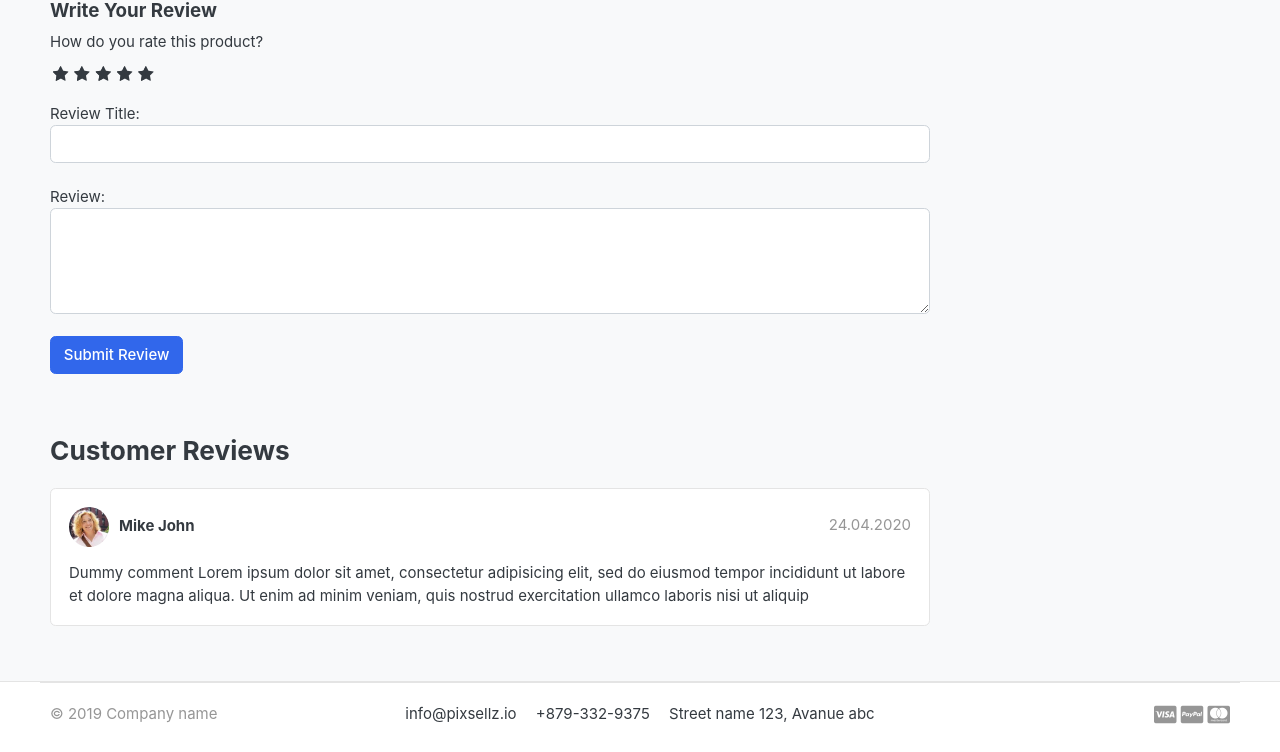
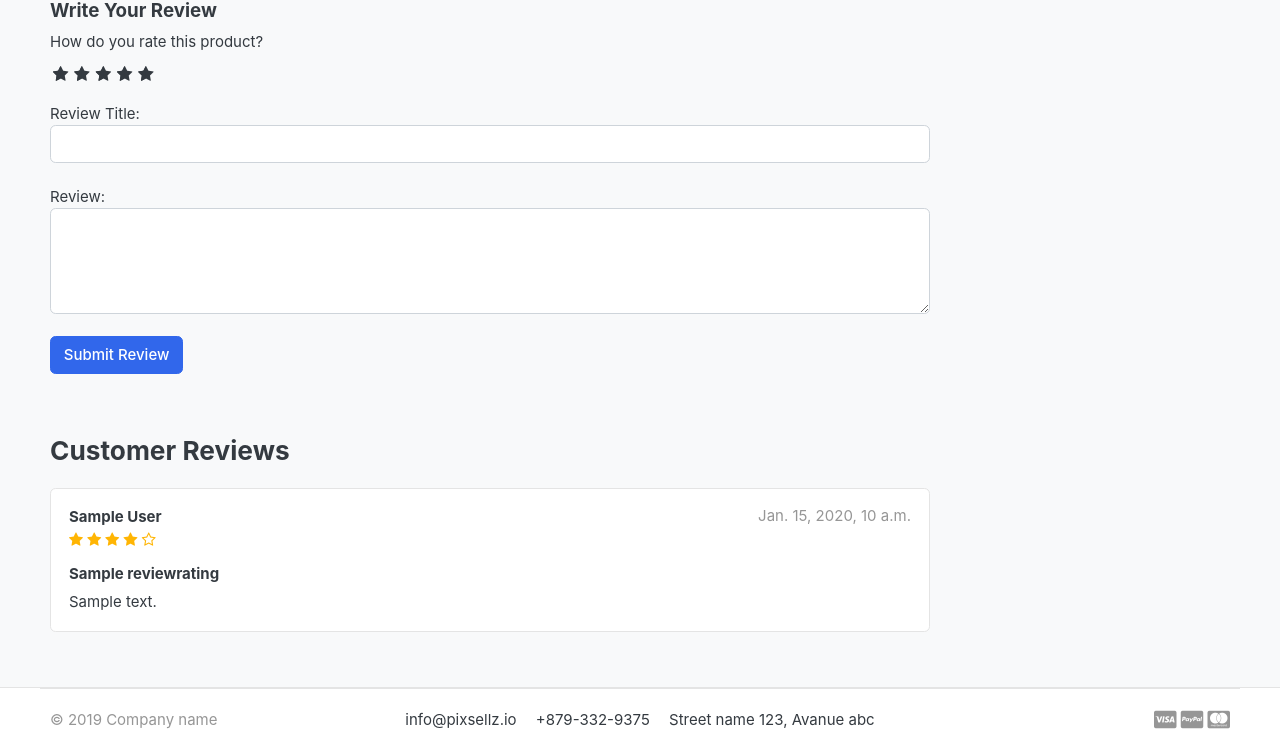
Before and after one commit to ArtemVdovyk/greatkart, a Django app: a page that uses templates/store/product-detail.html in a window 1280 px wide. Shown: the part 643-1395 px from the top of the page. Before the commit the page ends 1367 px from the top, so only its background shows below. Run offline with Django 5.2, Linux system fonts and the light colour scheme; a user stored in the database is signed in; tables that the repository leaves empty hold one stand-in row (values such as "Sample post"); grey boxes marked "Sample" are stand-in pictures; some libraries are stand-ins or nearby versions; some web fonts are replaced.

Commit message:
Added displaying Rating Stars

```diff
--- a/accounts/models.py
+++ b/accounts/models.py
@@ -59,6 +59,9 @@ class Account(AbstractBaseUser):
 
     objects = MyAccountManager()
 
+    def full_name(self) -> str:
+        return f"{self.first_name} {self.last_name}"
+
     def __str__(self) -> str:
         return self.email
 
--- a/greatkart/static/css/custom.css
+++ b/greatkart/static/css/custom.css
@@ -35,3 +35,7 @@ input:checked + label:hover, input:checked ~ label:hover, input:checked ~ label:
 label:hover ~ input:checked ~ label{
     color: #cc9000;
 }
+
+.rating-star i{
+    color: #ffb503 !important;
+}
--- a/store/views.py
+++ b/store/views.py
@@ -54,10 +54,14 @@ def product_detail(request, category_slug, product_slug):
     except OrderProduct.DoesNotExist:
         order_product = None
 
+    reviews = ReviewRating.objects.filter(
+        product_id=single_product.id, status=True)
+
     context = {
         "single_product": single_product,
         "in_cart": in_cart,
-        "order_product": order_product
+        "order_product": order_product,
+        "reviews": reviews
     }
 
     return render(request, "store/product-detail.html", context=context)
--- a/templates/store/product-detail.html
+++ b/templates/store/product-detail.html
@@ -104,22 +104,31 @@
 				<header class="section-heading">
 					<h3>Customer Reviews </h3>
 				</header>
+				{% for review in reviews %}
 					<article class="box mb-3">
 						<div class="icontext w-100">
-						<img src="{% static './images/avatars/avatar1.jpg' %}" class="img-xs icon rounded-circle">
 							<div class="text">
-							<span class="date text-muted float-md-right">24.04.2020 </span>
-							<h6 class="mb-1">Mike John </h6>
+								<span class="date text-muted float-md-right">{{ review.updated_at }}</span>
+								<h6 class="mb-1">{{ review.user.full_name }}</h6>
+								<div class="rating-star">
+									<span>
+										<i class="fa fa-star{% if review.rating == 0.5 %}-half-o{% elif review.rating < 1 %}-o{% endif %}" aria-hidden="true"></i>
+										<i class="fa fa-star{% if review.rating == 1.5 %}-half-o{% elif review.rating < 2 %}-o{% endif %}" aria-hidden="true"></i>
+										<i class="fa fa-star{% if review.rating == 2.5 %}-half-o{% elif review.rating < 3 %}-o{% endif %}" aria-hidden="true"></i>
+										<i class="fa fa-star{% if review.rating == 3.5 %}-half-o{% elif review.rating < 4 %}-o{% endif %}" aria-hidden="true"></i>
+										<i class="fa fa-star{% if review.rating == 4.5 %}-half-o{% elif review.rating < 5 %}-o{% endif %}" aria-hidden="true"></i>
+									</span>
+								</div>
 							</div>
 						</div> <!-- icontext.// -->
 						<div class="mt-3">
+							<h6>{{ review.subject }}</h6>
 							<p>
-							Dummy comment Lorem ipsum dolor sit amet, consectetur adipisicing elit, sed do eiusmod
-							tempor incididunt ut labore et dolore magna aliqua. Ut enim ad minim veniam,
-							quis nostrud exercitation ullamco laboris nisi ut aliquip
+								{{ review.review }}
 							</p>
 						</div>
 					</article>
+				{% endfor %}
 			</div> <!-- col.// -->
 		</div> <!-- row.// -->
 	</div> <!-- container .//  -->
```
Lines whose indentation alone changed are shown as unchanged.
